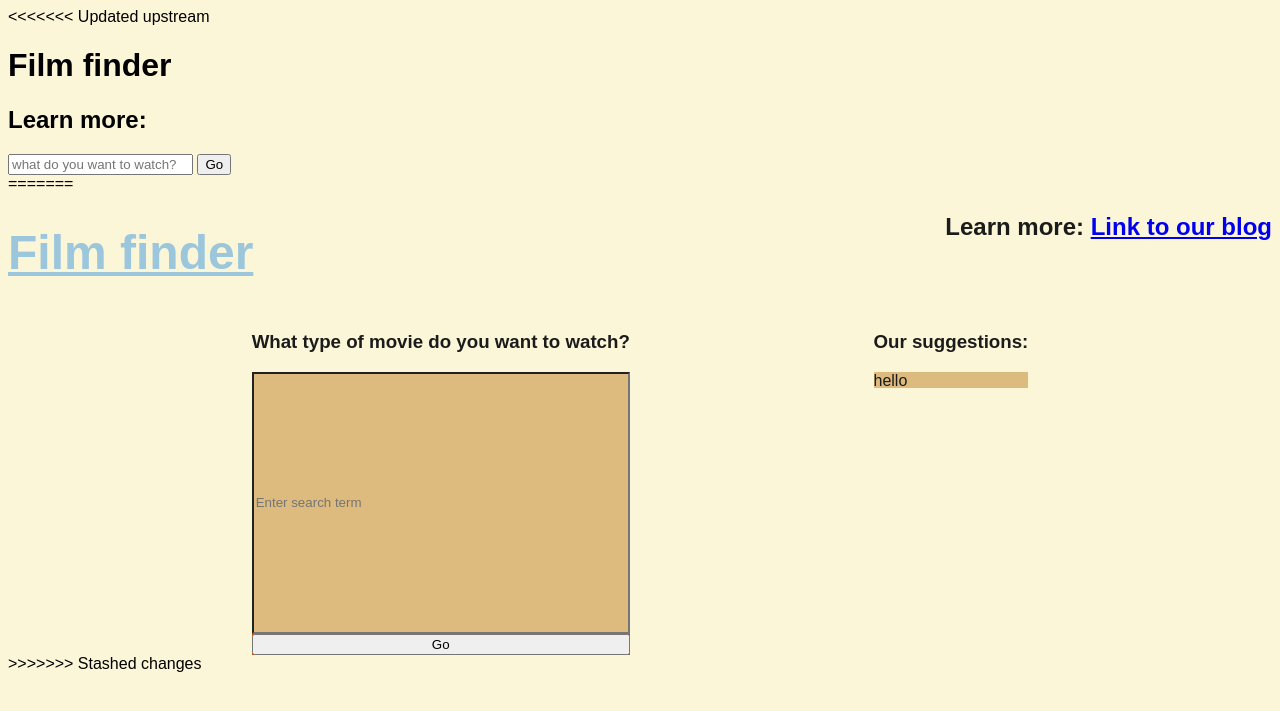
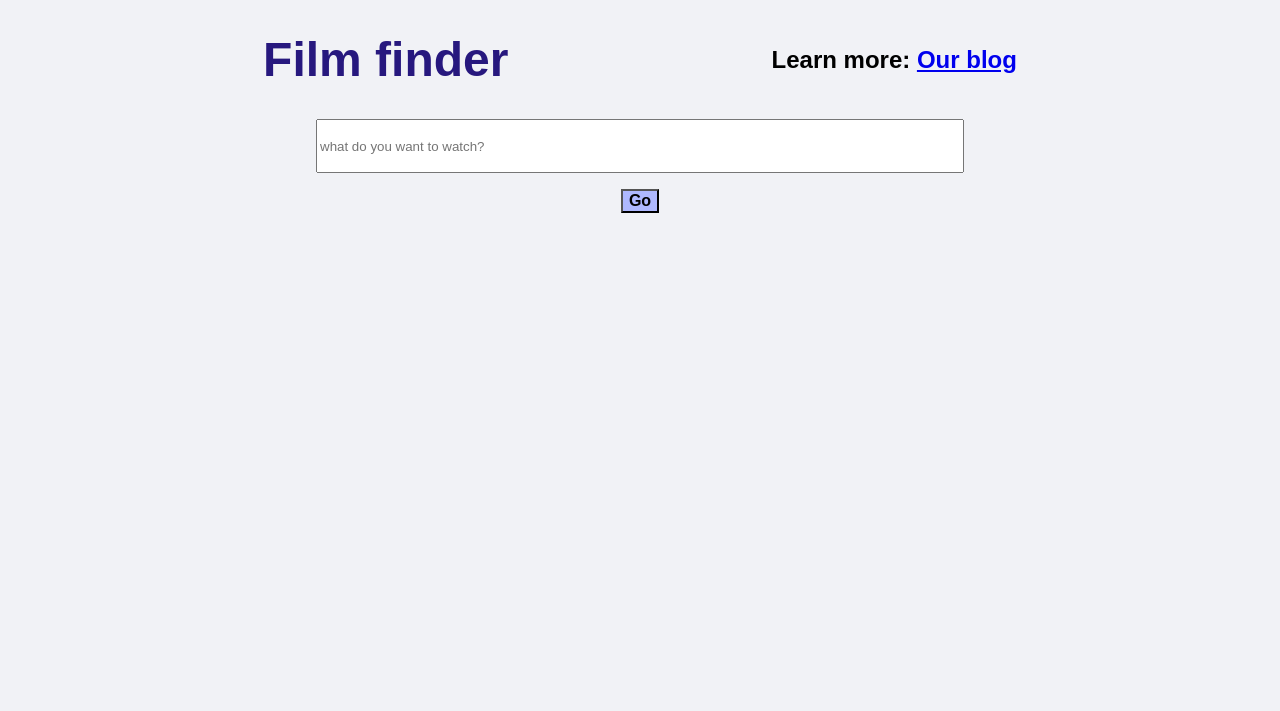
Before and after one commit to SamuelHellqvist/Film_finder_project_tnm108, a Flask app: page / in a window 1280 px wide. Shown: the top 711 px of the page. Run offline with Flask 3, Linux system fonts and the light colour scheme; parts of the project's set-up code (start-up, migrations or seed data) failed here and were passed over.

Commit message:
created some very easy css
some css and html just for the sake of it

```diff
--- /dev/null
+++ b/combined_classifier/app/howToRun.txt
@@ -0,0 +1,5 @@
+HOW TO RUN THIS PROGRAM
+1. Open terminal (ctrl + ö)
+2. use this command: python -m combined_classifier.app.server
+3. Press the link provided in the terminal
+4. Success! d:^)
--- a/combined_classifier/app/static/style.css
+++ b/combined_classifier/app/static/style.css
@@ -1,76 +1,47 @@
 
 :root {
-  /* Core palette (from the image) */
-  --clr-sky:    #9CC6DB; /* rgb(156, 198, 219) */
-  --clr-cream:  #FCF6D9; /* rgb(252, 246, 217) */
-  --clr-rust:   #CF4B00; /* rgb(207, 75, 0) */
-  --clr-sand:   #DDBA7D; /* rgb(221, 186, 125) */
-
-  /* RGB values (handy for rgba() uses) */
-  --rgb-sky:   156, 198, 219;
-  --rgb-cream: 252, 246, 217;
-  --rgb-rust:  207, 75, 0;
-  --rgb-sand:  221, 186, 125;
-
-  /* Suggested roles (optional) */
-  --color-bg:        var(--clr-cream);
-  --color-surface:   var(--clr-sand);
-  --color-primary:   var(--clr-rust);
-  --color-accent:    var(--clr-sky);
-  --color-on-bg:     #1b1b1b;    /* text on cream */
-  --color-on-primary:#ffffff;    /* text on rust */
+  --color-persian-indigo: #27187E; /* Persian Indigo */
+  --color-cornflower-blue: #758BFD; /* Cornflower Blue */
+  --color-periwinkle: #AEB8FE; /* Periwinkle */
+  --color-anti-flash-white: #F1F2F6; /* Anti-Flash White */
+  --color-ut-orange: #FF8600; /* UT Orange */
 }
 
-
-body {
+body{
+    background-color: var(--color-anti-flash-white);
     font-family: sans-serif;
-    background-color: var(--color-bg);
+    margin: 0;
 }
 
 header{
-    width: 100%;
-    display: flex;
-    flex-direction: row;
-    justify-content: space-between;
+  display: flex;
+  flex-direction: row;
+  justify-content: space-evenly;
+  align-items: center;
 }
 
-header h1 {
-    color: var(--color-accent);
-    font-weight: bold;
-    font-size: 3rem;
-    text-decoration: underline;
+header h1{
+  color: var(--color-persian-indigo);
+  font-size: 3rem;
 }
 
-header h2{
-    color: var(--color-on-bg);
+form{
+  width: 100%;
+
+  display: flex;
+  flex-direction: column;
+  align-items: center;
+  justify-content: center;
 }
 
-
-#in_and_out{
-    display: flex;
-    flex-direction: row;
-    justify-content: space-evenly;
+form input{
+  width: 50%;
+  height: 3rem;
 }
 
-h3{
-    color: var(--color-on-bg);
+form button{
+  background-color: var(--color-periwinkle);
+  font-size: 1rem;
+  margin-top: 1rem;
+  font-weight: bold;
 }
-
-#in_and_out form{
-    display: flex;
-    flex-direction: column;
-    background-color: var(--color-primary);
-}
-
-#in_and_out form input{
-    background-color: var(--color-surface);
-    color: var(--color-on-bg);
-    height: 16rem;
-}
-
-#in_and_out #output #output_window{
-    width: 100%;
-    height: 1rem;
-    background-color: var(--color-surface);
-    color: var(--color-on-bg);
-}
--- a/combined_classifier/app/templates/index.html
+++ b/combined_classifier/app/templates/index.html
@@ -4,12 +4,14 @@
     <meta charset="UTF-8" />
     <meta name="viewport" content="width=device-width, initial-scale=1.0" />
     <title>Document</title>
-<<<<<<< Updated upstream
-
+    <link href="{{ url_for('static', filename='style.css') }}" rel="stylesheet" />
 </head>
 <body>
-    <h1 class="right">Film finder</h1>
-    <h2 class="left">Learn more: <a href="https://www.youtube.com/watch?v=dQw4w9WgXcQ"></a></h2>
+    <header>
+        <h1>Film finder</h1>
+    <h2>Learn more: <a href="https://www.youtube.com/watch?v=dQw4w9WgXcQ">Our blog</a></h2>
+    </header>
+
 
     <form method="POST" action="/predict">
         <input type="text" placeholder="what do you want to watch?" name="user_text" />
@@ -17,39 +19,3 @@
     </form>
 </body>
 </html>
-=======
-
-    <link
-      href="{{ url_for('static', filename='style.css') }}"
-      rel="stylesheet"
-    />
-  </head>
-  <body>
-    <header>
-      <h1 class="left">Film finder</h1>
-      <h2 class="right">
-        Learn more:
-        <a href="https://www.youtube.com/watch?v=dQw4w9WgXcQ"
-          >Link to our blog</a
-        >
-      </h2>
-    </header>
-
-    <div id="in_and_out">
-      <div id="input">
-        <h3>What type of movie do you want to watch?</h3>
-        <form>
-          <input type="text" placeholder="Enter search term" />
-          <button type="submit">Go</button>
-        </form>
-      </div>
-      <div id = "output">
-        <h3>Our suggestions:</h3>
-        <div id="output_window">
-            hello
-        </div>
-      </div>
-    </div>
-  </body>
-</html>
->>>>>>> Stashed changes
```
